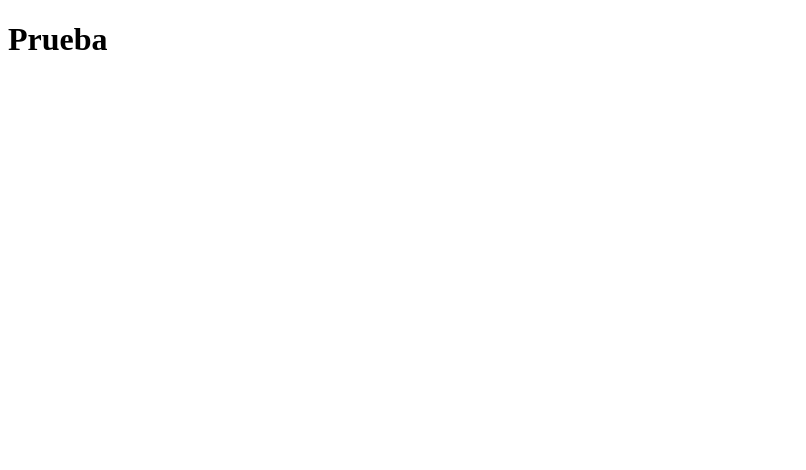
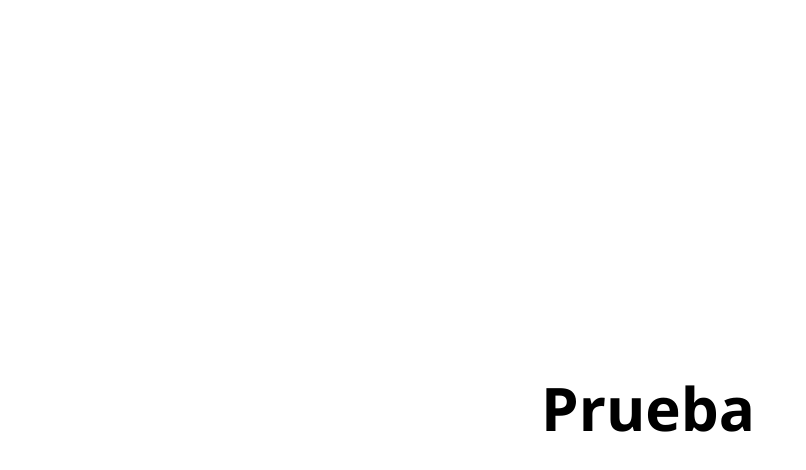
Before and after one commit to iasdjuliocartagena/iasdjuliocartagena.github.io, a plain HTML site: page index.html in a window 1280 px wide. Shown: the whole page, without its empty margins (0-806 px from the left). Drawn offline with Linux system fonts and the light colour scheme; files that its build step writes are made by us from their sources.

Commit message:
Create CSS
This is only a proof

```diff
--- /dev/null
+++ b/CSS/style.css
@@ -0,0 +1,12 @@
+body {
+    min-width: 100vw;
+    min-height: 100vh;
+    display: flex;
+    justify-content: center;
+    align-items: center;
+}
+
+.title {
+    font-size: 60px;
+    font-family: 'Segoe UI', Tahoma, Geneva, Verdana, sans-serif;
+}
--- a/index.html
+++ b/index.html
@@ -4,9 +4,10 @@
     <meta charset="UTF-8">
     <meta http-equiv="X-UA-Compatible" content="IE=edge">
     <meta name="viewport" content="width=device-width, initial-scale=1.0">
+    <link rel="stylesheet" href="style.css">
     <title>Github Pages</title>
 </head>
 <body>
-    <h1>Prueba</h1>
+    <h1 class="title">Prueba</h1>
 </body>
 </html>
```
